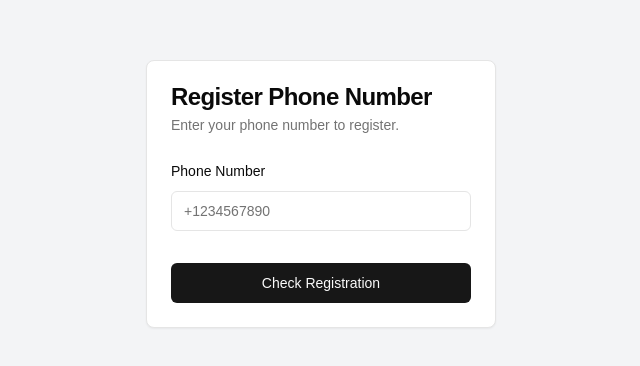
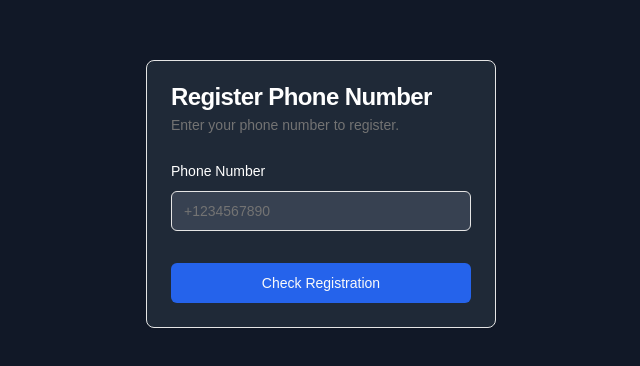
Before and after one commit to kiyakebe/registration-mini-app, a Next.js app: page / in a window 1280 px wide. Shown: the part 206-572 px from the top of the page, without its empty margins (319-959 px from the left). Built offline with nearby package versions, Linux system fonts and the light colour scheme; no server answers.

Commit message:
style: theme

```diff
--- a/src/app/page.tsx
+++ b/src/app/page.tsx
@@ -83,7 +83,7 @@ export default function page() {
           setDisplayData("You have already registered");
         } else {
           setDisplayData(
-            "You haven't registered <br/> PLease contact: 0909090909"
+            "You haven't registered <br/> Please contact: 0909090909"
           );
 
           // console.log("No matching documents found.");
@@ -100,17 +100,17 @@ export default function page() {
   }
 
   return (
-    <div className="flex items-center justify-center min-h-screen bg-gray-100">
+    <div className="flex items-center justify-center min-h-screen bg-gray-900 text-white">
       <div className="space-y-6">
         {displayData && (
-          <Card className="p-6">
+          <Card className="p-6 bg-gray-800 text-white">
             <h2
               className="text-sl"
               dangerouslySetInnerHTML={{ __html: displayData }}
             ></h2>
           </Card>
         )}
-        <Card className="w-[350px]">
+        <Card className="w-[350px] bg-gray-800 text-white">
           <CardHeader>
             <CardTitle>Register Phone Number</CardTitle>
             <CardDescription>
@@ -130,13 +130,21 @@ export default function page() {
                     <FormItem>
                       <FormLabel>Phone Number</FormLabel>
                       <FormControl>
-                        <Input placeholder="+1234567890" {...field} />
+                        <Input
+                          placeholder="+1234567890"
+                          {...field}
+                          className="bg-gray-700 text-white"
+                        />
                       </FormControl>
                       <FormMessage />
                     </FormItem>
                   )}
                 />
-                <Button type="submit" className="w-full" disabled={isLoading}>
+                <Button
+                  type="submit"
+                  className="w-full bg-blue-600 hover:bg-blue-700"
+                  disabled={isLoading}
+                >
                   {isLoading ? "Checking..." : "Check Registration"}
                 </Button>
               </form>
```
